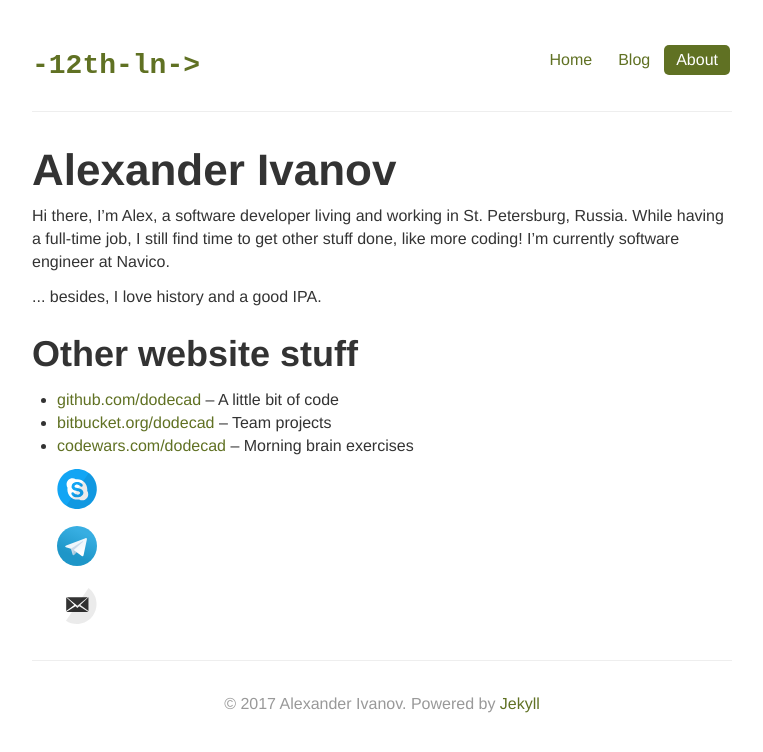
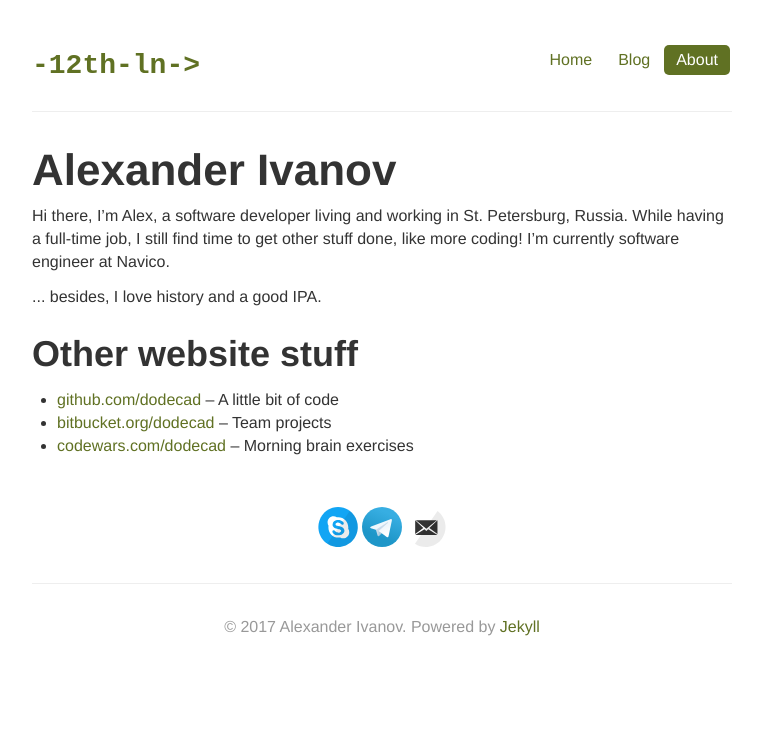
Before and after one commit to sashasyedin/twelfthlane.net, a Jekyll site: the page built from about.md, in a window 1280 px wide. Shown: the top 752 px of the page, without its empty margins (258-1021 px from the left). Built offline with Jekyll 4.4.1, drawn with Linux system fonts in a browser that asks for light colours.

Commit message:
Some cosmetic changes

```diff
--- a/about.md
+++ b/about.md
@@ -21,4 +21,6 @@ title: About Alexander Ivanov
 * [bitbucket.org/dodecad](https://bitbucket.org/dodecad) – Team projects
 * [codewars.com/dodecad](https://codewars.com/users/dodecad) – Morning brain exercises
 
-{% include svg-icons.html %}
+<div class="contacts">
+	{% include svg-icons.html %}
+</div>
--- a/css/custom.css
+++ b/css/custom.css
@@ -5,6 +5,19 @@ body {
 
 footer {
   margin: 30px 0;
+}
+
+a {
+  text-decoration: none;
+  cursor: pointer;
+}
+
+a:hover,
+a:visited,
+a:link,
+a:active
+{
+  text-decoration: none;
 }
 
 /* Custom container */
@@ -65,6 +78,11 @@ h2.small {
   color: #9D261D;
 }
 
+.contacts {
+  margin: 50px 0 30px 0;
+  text-align: center;
+}
+
 .svg-icon {
   width: 40px;
   height: 40px;
```
